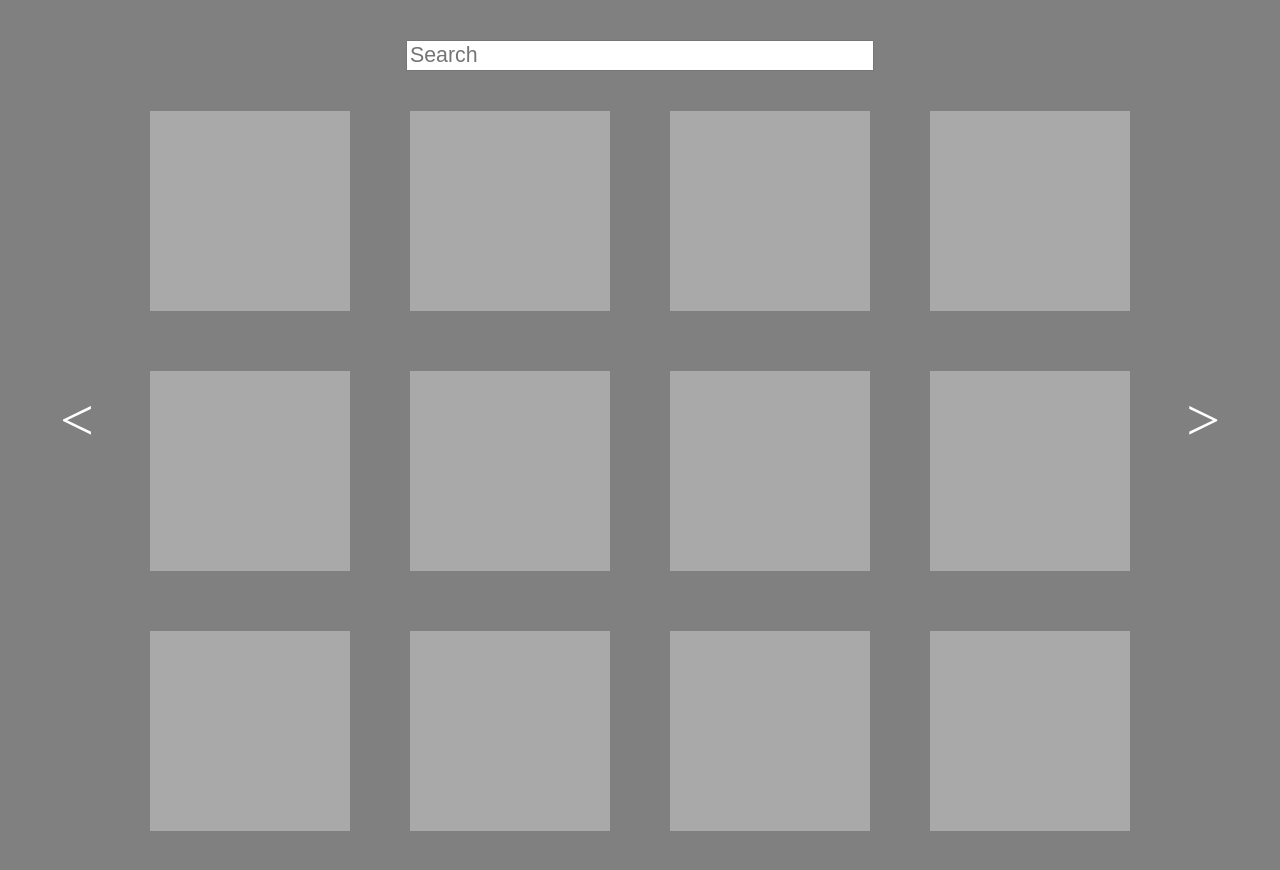
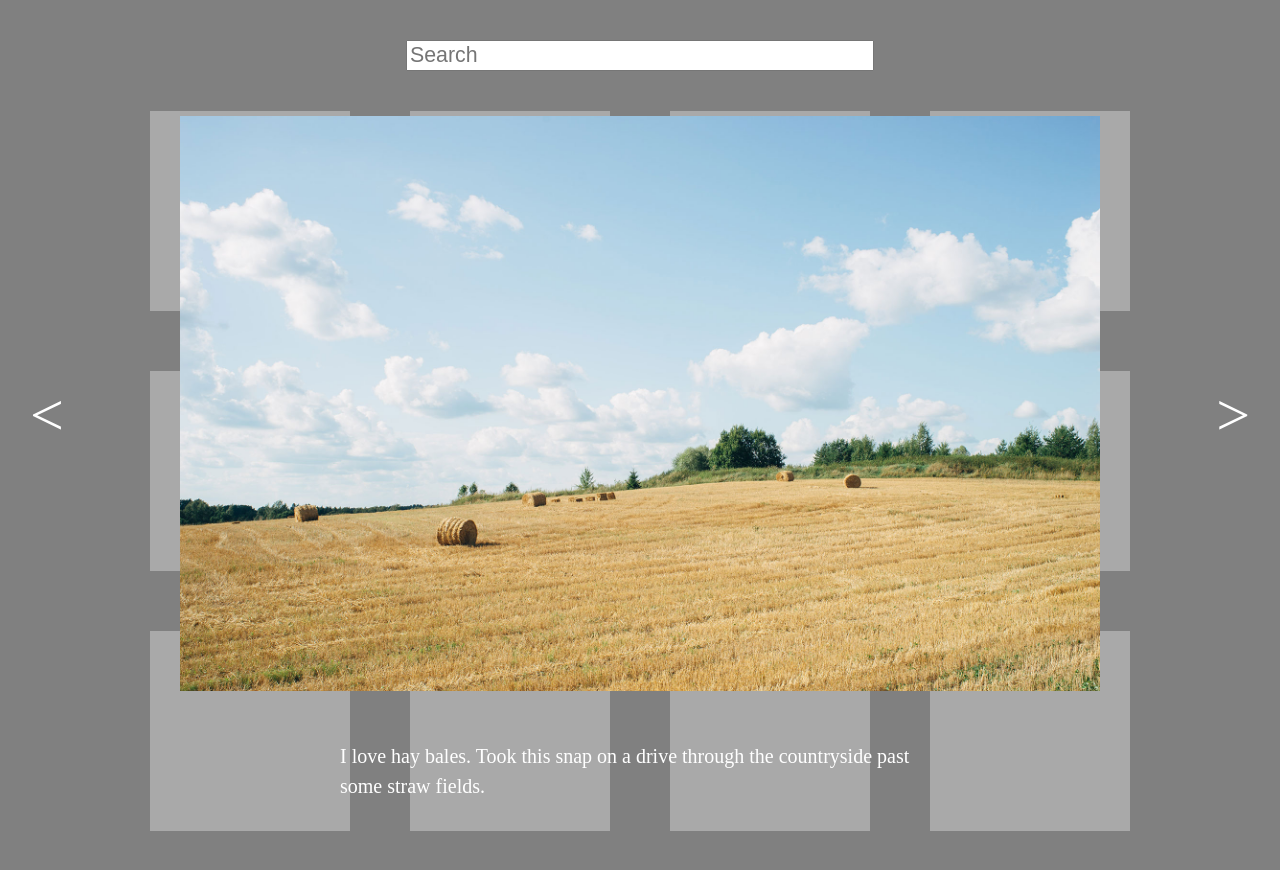
Before and after one commit to ccunnin8/photo_gallery, a plain HTML site: page index.html in a window 1280 px wide. Both pictures are taken after a click on the element 250 px from the left and 211 px from the top of the page. Drawn offline with Linux system fonts and the light colour scheme.

Commit message:
changed search to work with caption and title, added captions to photos, right and left button work now

```diff
--- a/index.html
+++ b/index.html
@@ -8,7 +8,7 @@
 	<input type="text" id="photo_selector" name="photo_selector" placeholder="Search">
 
 	<div class="container">
-		<div class="thumbnail"><img class="small-img" src="Photos/Thumbnails/01.jpg" alt="desert"></div>
+		<!-- <div class="thumbnail"><img class="small-img" src="Photos/Thumbnails/01.jpg" alt="desert"></div>
 		<div  class="thumbnail"><img class="small-img" src="Photos/Thumbnails/02.jpg" alt="ocean"></div>
 		<div  class="thumbnail"><img class="small-img" src="Photos/Thumbnails/03.jpg" alt="grassy field"></div>
 		<div  class="thumbnail"><img class="small-img" src="Photos/Thumbnails/04.jpg" alt="icy ocean"></div>
@@ -19,9 +19,10 @@
 		<div  class="thumbnail"><img class="small-img" src="Photos/Thumbnails/09.jpg" alt="grassy tree tunnel"></div>
 		<div  class="thumbnail"><img class="small-img" src="Photos/Thumbnails/10.jpg" alt="river"></div>
 		<div  class="thumbnail"><img class="small-img" src="Photos/Thumbnails/11.jpg" alt="cave view grass"></div>
-		<div  class="thumbnail"><img class="small-img" src="Photos/Thumbnails/12.jpg" alt="grassy snowy mountain"></div>
+		<div  class="thumbnail"><img class="small-img" src="Photos/Thumbnails/12.jpg" alt="grassy snowy mountain"></div> -->
 	</div>
 	<script type="text/javascript" src="jquery-2.2.0.min.js"></script>
+	<script type="text/javascript" src="photo_captions.js"></script>
 	<script type="text/javascript" src="main.js"></script>
 </body>
 </html>
--- a/main.js
+++ b/main.js
@@ -1,12 +1,14 @@
 //SEARCH BOX
 //********************************************************//
-$searchBox = $("input");
-$images = $("img");
-$container = $(".container");
-
+var $searchBox = $("input");
+var $images = imageObjects;
+var $container = $(".container");
+var $image = $("<img class='small-img'>")
+showAllBoxes();
 function showAllBoxes() {
 	$.each($images,function(index,value){
-		var $new_image = $("<div class='thumbnail'></div>").append($(this));
+		var url = "Photos/Thumbnails/" + this.name;
+		var $new_image = $("<div class='thumbnail'><img class='small-img " + this.title + "' src=" + url + "></div>");
 		$container.append($new_image);
 	});
 }
@@ -17,52 +19,89 @@ function searchEmpty(){
 function imageSearch(expression,string) {
 	return expression.test(string);
 }
-$searchBox.keyup(function(){
-	//Get information from search box
+//takes value of the searchbox, compares globally to caption of all photos and shows the photos that match, removes what do not match
+function removeNotMatchImages() {
 	var textInSearchBox = $searchBox.val();
 	var tester = new RegExp(textInSearchBox,"g");
 	for (var i = 0; i < $images.length; i++ ){
 		//if search value = alt/caption of image
-		if (imageSearch(tester,$images[i].alt) && $searchBox.val() !== "" ) {
-			$($images[i]).parent().show();
-		}
-		else {
-			$($images[i]).parent().remove();
+	if ((!imageSearch(tester,$images[i].caption) && !imageSearch(tester,$images[i].title)) && !searchEmpty() ) {
+		$("." + $images[i].title).parent().remove();
 		}
 	}
+}
+//when the search bar is completely empty, removes all current boxes and adds back all the original photos
+function reverseToOriginal(){
 	if (searchEmpty()){
+		$(".thumbnail").remove();
 		showAllBoxes();
 	}
+}
+
+$searchBox.keyup(function(){
+	removeNotMatchImages();
+	reverseToOriginal();
 	$(".small-img").on("click",clickOnThumbnail);
-});
+})
 
 $(".small-img").on("click",clickOnThumbnail);
 //PHOTOVIEWER
 ///******////////////////////////
+var $photoBox = $("<div class='large-img'></div>");
+var $leftClick = $("<div class='left-click'><</div>");
+var $rightClick = $("<div class='right-click'>></div>");
+$caption = $("<p class='caption'></p>");
+var total_num_slides = 12;
 
 function getPhotoUrl(thumbnail) {
 	var photo = thumbnail.attr("src");
-	var photo = photo.slice(17,photo.length);
-	 var bigger_photo = "Photos/" + photo;
-	 return bigger_photo;
+	photo = photo.slice(18);
+	caption(parseInt(photo)-1);
+	var bigger_photo = "Photos/" + photo;
+	return bigger_photo;
 }
-//When user clicks on thumbnail large image shos
+function getBackgroundImage(div) {
+	return div.css("background-image");
+}
+function slideNumber(slide){
+	return parseInt(slide.slice(-7));
+}
+function nextImageUrl(number) {
+	var oldUrl = getBackgroundImage($photoBox);
+	if (number < 10 ) {
+		var insertNum = "0" + number;
+	}
+	else {
+		var insertNum = number.toString();
+	}
+	caption(number-1);
+	return oldUrl.slice(0,-7) + insertNum + oldUrl.slice(-5);
+}
+//When user clicks on thumbnail large image shows
+
 function clickOnThumbnail() {
 	$photoBox.css("background","url(" + getPhotoUrl($(this)) + ") no-repeat");
 	$photoBox.css("background-size","contain");
 	$container.append($photoBox);
+	$photoBox.after($leftClick);
+	$photoBox.before($rightClick);
+	$(".container").append($caption);
 	$("html").css("background","gray");
 	//All other images are not visible
 	$(".thumbnail").addClass("greyed-out");
 	$(".small-img").hide();
+	$leftClick.on("click",leftClick);
+	$rightClick.on("click",rightClick);
 }
 
-$photoBox = $("<div class='large-img'></div>");
 $(".thumbnail").on("click",clickOnThumbnail);
 //When user clicks on thumbnail
 $(document).mouseup(function(e) {
-	if (!$photoBox.is(e.target) && $photoBox.has(e.target).length === 0) {
+	if (!$photoBox.is(e.target) && $photoBox.has(e.target).length === 0 && !$leftClick.is(e.target) && !$rightClick.is(e.target)) {
 		$photoBox.remove();
+		$leftClick.remove();
+		$rightClick.remove();
+		$caption.remove();
 		$("html").css("background","white");
 		$("img").removeClass("greyed-out");
 		$('.small-img').show();
@@ -70,3 +109,29 @@ $(document).mouseup(function(e) {
 });
 
 //User can scroll to other images using left and right arrows
+function leftClick() {
+	var slideUrl = getBackgroundImage($photoBox);
+	var slideNum = slideNumber(slideUrl);
+	if (slideNum - 1 === 0 ) {
+		slideNum = total_num_slides;
+	}
+	else {
+		slideNum -= 1;
+	}
+	$photoBox.css("background-image",nextImageUrl(slideNum));
+}
+
+function rightClick() {
+	var slideUrl = getBackgroundImage($photoBox);
+	var slideNum = slideNumber(slideUrl);
+	if (slideNum + 1 > total_num_slides) {
+		slideNum = 1;
+	}
+	else {
+		slideNum += 1;
+	}
+	$photoBox.css("background-image",nextImageUrl(slideNum));
+}
+function caption(slideNum) {
+	$caption.text($images[slideNum].caption);
+}
--- /dev/null
+++ b/photo_captions.js
@@ -0,0 +1,62 @@
+var imageObjects = [
+	{
+		name: "01.jpg",
+		title: "Hay-Bales",
+		caption: "I love hay bales. Took this snap on a drive through the countryside past some straw fields."
+	},
+	{
+		name: "02.jpg",
+		title: "Lake",
+		caption: "The lake was so calm today. We had a great view of the snow on the mountains from here."
+	},
+	{
+		name: "03.jpg",
+		title: "Canyon",
+		caption: "I hiked to the top of the mountain and got this picture of the canyon and trees below."
+	},
+	{
+		name: "04.jpg",
+		title: "Iceberg",
+		caption: "It was amazing to see an iceberg up close, it was so cold but didn't snow today."
+	},
+	{
+		name: "05.jpg",
+		title: "Desert",
+		caption: "The red cliffs were beautiful. It was really hot in the desert but we did a lot of walking through the canyons."
+	},
+	{
+		name: "06.jpg",
+		title: "Fall",
+		caption: "Fall is coming, I love when the leaves on the trees start to change color."
+	},
+	{
+		name: "07.jpg",
+		title: "Plantation",
+		caption: "I drove past this plantation yesterday, everything is so green!"
+	},
+	{
+		name: "08.jpg",
+		title: "Dunes",
+		caption: "My summer vacation to the Oregon Coast. I love the sandy dunes!"
+	},
+	{
+		name: "09.jpg",
+		title: "Countryside-Lane",
+		caption: "We enjoyed a quiet stroll down this countryside lane."
+	},
+	{
+		name: "10.jpg",
+		title: "Sunset",
+		caption: "Sunset at the coast! The sky turned a lovely shade of orange."
+	},
+	{
+		name: "11.jpg",
+		title: "Cave",
+		caption: "I did a tour of a cave today and the view of the landscape below was breathtaking."
+	},
+	{
+		name: "12.jpg",
+		title: "Bluebells",
+		caption: "I walked through this meadow of bluebells and got a good view of the snow on the mountain before the fog came in."
+	}
+]
--- a/style.css
+++ b/style.css
@@ -40,20 +40,29 @@ img {
 	top:5px;
 	width: 920px;
 	height:600px;
+	background-size: contain;
 }
-.large-img:before {
- content: "<";
+.left-click {
  color: white;
  font-size: 60px;
  position:absolute;
  top:270px;
  left: -120px;
 }
-.large-img:after {
-content: ">";
+.right-click {
 color: white;
 font-size:60px;
 position:absolute;
 top:270px;
 right:-120px;
 }
+.caption {
+	width:600px;
+	display: block;
+	font-size: 1.25em;
+	line-height: 1.5em;
+	margin: 0 auto;
+	position: relative;
+	top: -150px;
+	color: white;
+}
```
Also changed, not shown: photo_captions.txt (deleted).
